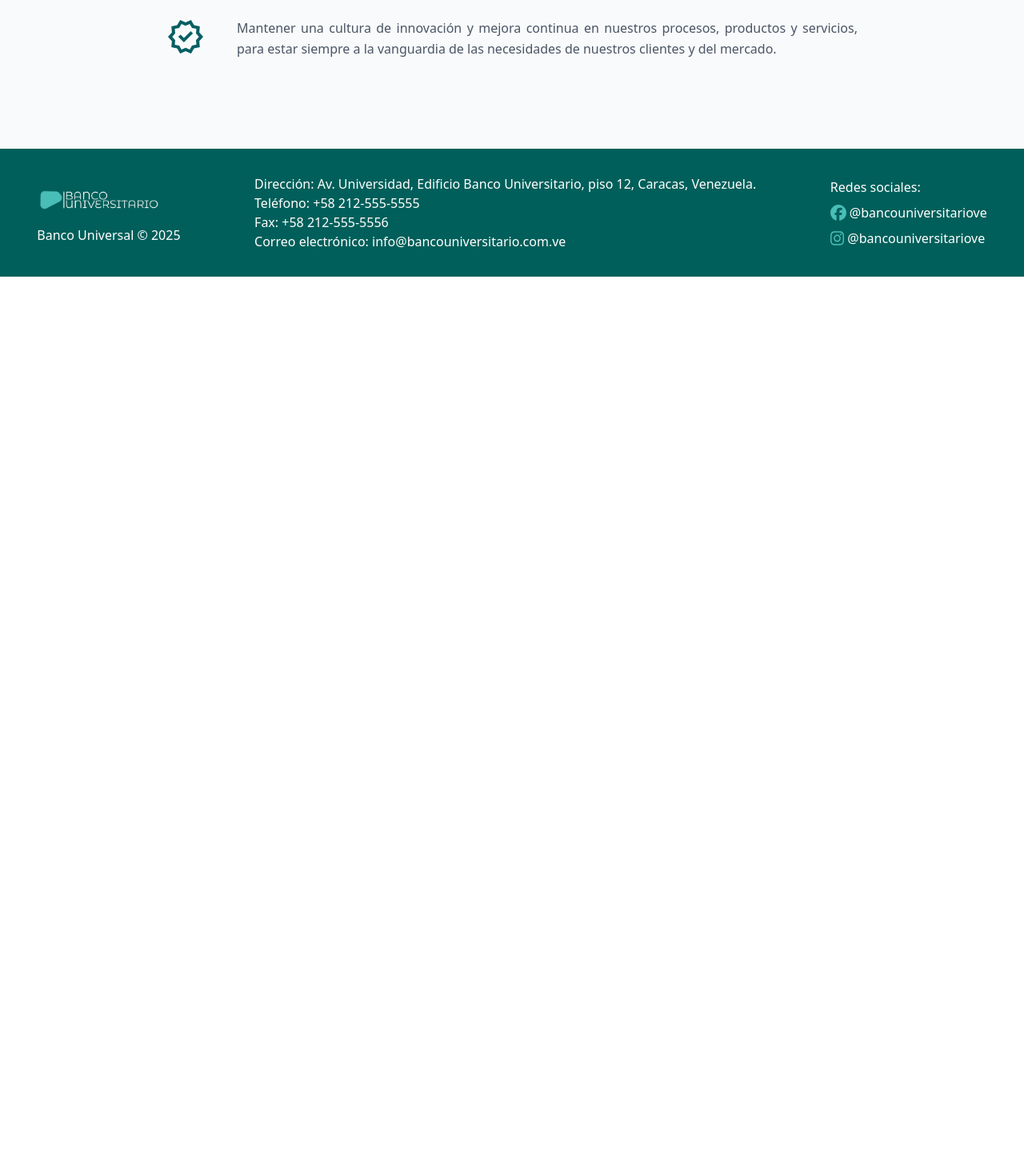
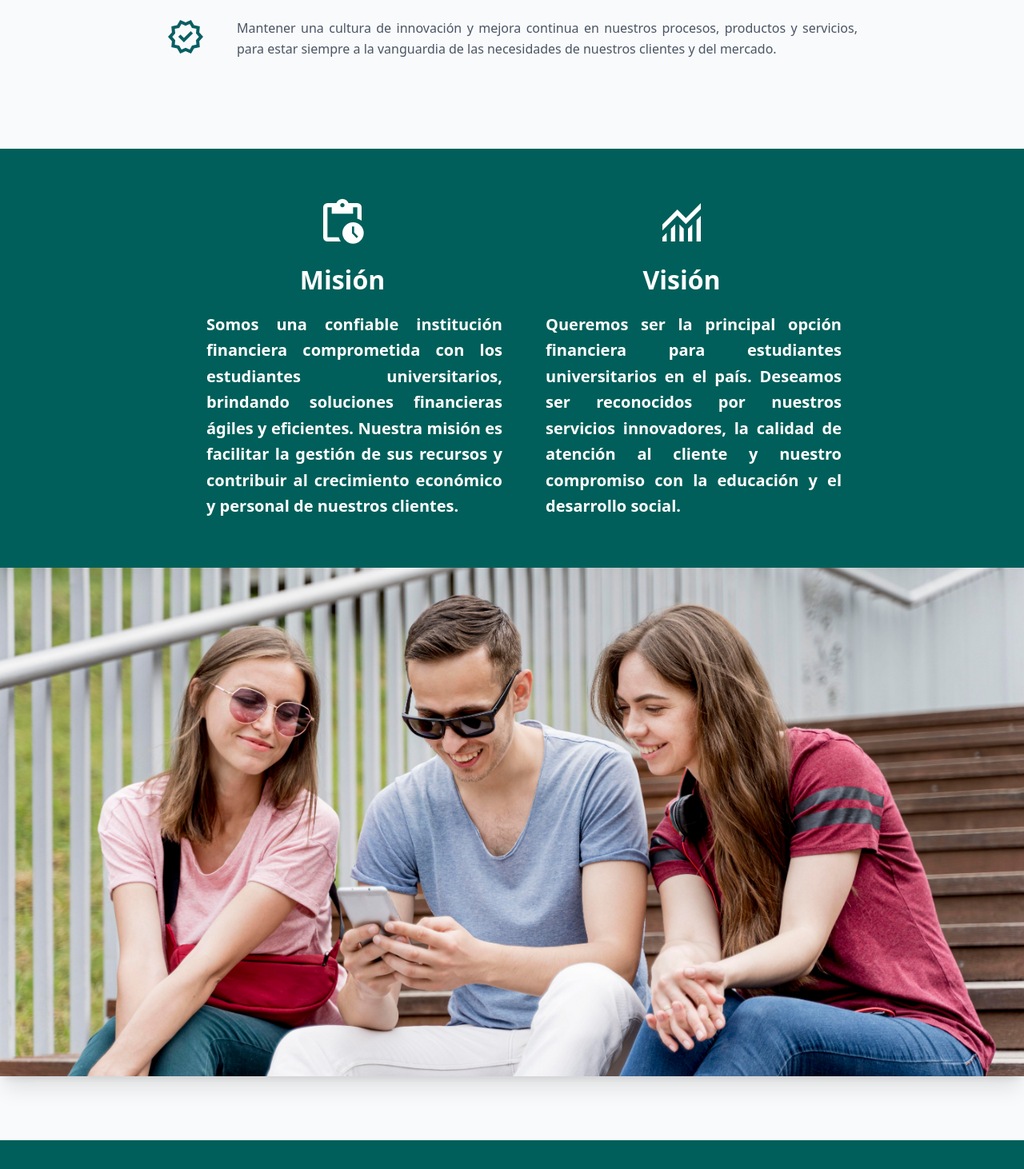
Before and after one commit to bnanalex/BancoUniversitario, a React (Vite) app: page / in a window 1280 px wide. Shown: the part 2549-4011 px from the top of the page at 80% size. Before the commit the page ends 2975 px from the top, so only its background shows below. Built offline with nearby package versions, Linux system fonts and the light colour scheme.

Commit message:
Tercer Montaje de la Pagina Home

```diff
--- a/src/components/MisionVision.jsx
+++ b/src/components/MisionVision.jsx
@@ -0,0 +1,64 @@
+import React from 'react';
+ import Vision from '../assets/images/home/vision-mision.jpg';
+ import MisionIcon from "../assets/icons/mision-svg.svg";
+ import VisionIcon from "../assets/icons/vision-svg.svg";
+
+ const MisionVision = () => {
+   return (
+     <div className="bg-gray-100 py-[0px] px-[0px] md:px-[0px] flex flex-col gap-[0px]">
+       {/* Sección de Texto */}
+       <div className="bg-teal-800 py-[40px] px-[20px] flex flex-col items-start gap-6 md:py-[60px] md:px-[130px] md:flex-row md:justify-center">
+         {/* Sección Misión */}
+         <div className="flex flex-col items-center w-full md:max-w-[400px]">
+           <div className="flex flex-col items-center mb-4">
+             <img
+               src={MisionIcon}
+               alt="Icono misión"
+               className="w-16 h-16 mb-4 object-contain"
+             />
+             <h2 className="text-white text-[1.75rem] font-bold leading-normal md:text-[2rem]">
+               Misión
+             </h2>
+           </div>
+           <p className="text-white text-base font-semibold leading-relaxed max-w-[600px] text-justify pl-[15px] md:text-[1.25rem] md:pl-[30px]">
+             Somos una confiable institución financiera comprometida con los estudiantes universitarios,
+             brindando soluciones financieras ágiles y eficientes. Nuestra misión es facilitar la gestión
+             de sus recursos y contribuir al crecimiento económico y personal de nuestros clientes.
+           </p>
+         </div>
+
+         {/* Sección Visión */}
+         <div className="flex flex-col items-center w-full md:max-w-[400px]">
+           <div className="flex flex-col items-center mb-4">
+             <img
+               src={VisionIcon}
+               alt="Icono visión"
+               className="w-16 h-16 mb-4 object-contain"
+             />
+             <h2 className="text-white text-[1.75rem] font-bold leading-normal md:text-[2rem]">
+               Visión
+             </h2>
+           </div>
+           <p className="text-white text-base font-semibold leading-relaxed max-w-[600px] text-justify pl-[15px] md:text-[1.25rem] md:pl-[30px]">
+             Queremos ser la principal opción financiera para estudiantes universitarios en el país.
+             Deseamos ser reconocidos por nuestros servicios innovadores, la calidad de atención al cliente
+             y nuestro compromiso con la educación y el desarrollo social.
+           </p>
+         </div>
+       </div>
+
+       {/* Sección Imagen */}
+       <div className="w-full px-[0px] md:px-0">
+         <img
+           src={Vision}
+           alt="vision y mision"
+           className="w-full h-auto object-cover shadow-xl"
+           loading="lazy"
+           decoding="async"
+         />
+       </div>
+     </div>
+   );
+ };
+
+ export default MisionVision;
--- a/src/components/aboutUs.jsx
+++ b/src/components/aboutUs.jsx
@@ -19,17 +19,17 @@
             />
           </div>
           <div className="md:w-2/3 p-4 md:p-8">
-            <p className="mb-4 text-base md:text-3xl">
+            <p className="mb-4 text-base md:text-lg">
               En el Banco Universidad, somos un equipo comprometido a ofrecer
               servicios financieros eficientes y de calidad, tanto a través de
               canales digitales como presenciales.
             </p>
-            <p className="mb-4 text-base md:text-3xl">
+            <p className="mb-4 text-base md:text-lg">
               Promovemos transferencias sin comisión, depósitos y retiros
               seguros, y brindamos educación financiera mediante charlas y
               talleres.
             </p>
-            <p className="text-base md:text-3xl">
+            <p className="mb-4 text-base md:text-lg">
               Además, contamos con alianzas estratégicas para ofrecer
               beneficios exclusivos como descuentos y becas. Nos
               caracterizamos por nuestra cultura de innovación y mejora
--- a/src/pages/Home.jsx
+++ b/src/pages/Home.jsx
@@ -4,6 +4,7 @@
 import ServicesSection from "../components/ServiceSection"
 import AboutUs from "../components/aboutUs" ;
 import Ob from "../components/Objetives"
+import MisionVision from "../components/MisionVision";
 import Footer from "../components/footer"
 const Home = () => {
     return (
@@ -31,8 +32,13 @@
             <Ob/>
           </section>
 
+          {/* Sección Mision Vision */}
+            <section className="mb-20">
+            <MisionVision/>
+          </section>
+
           {/* Sección Contacto */}
-          <section className="mb-20">
+          <section>
             <Footer />
           </section>
 
```
